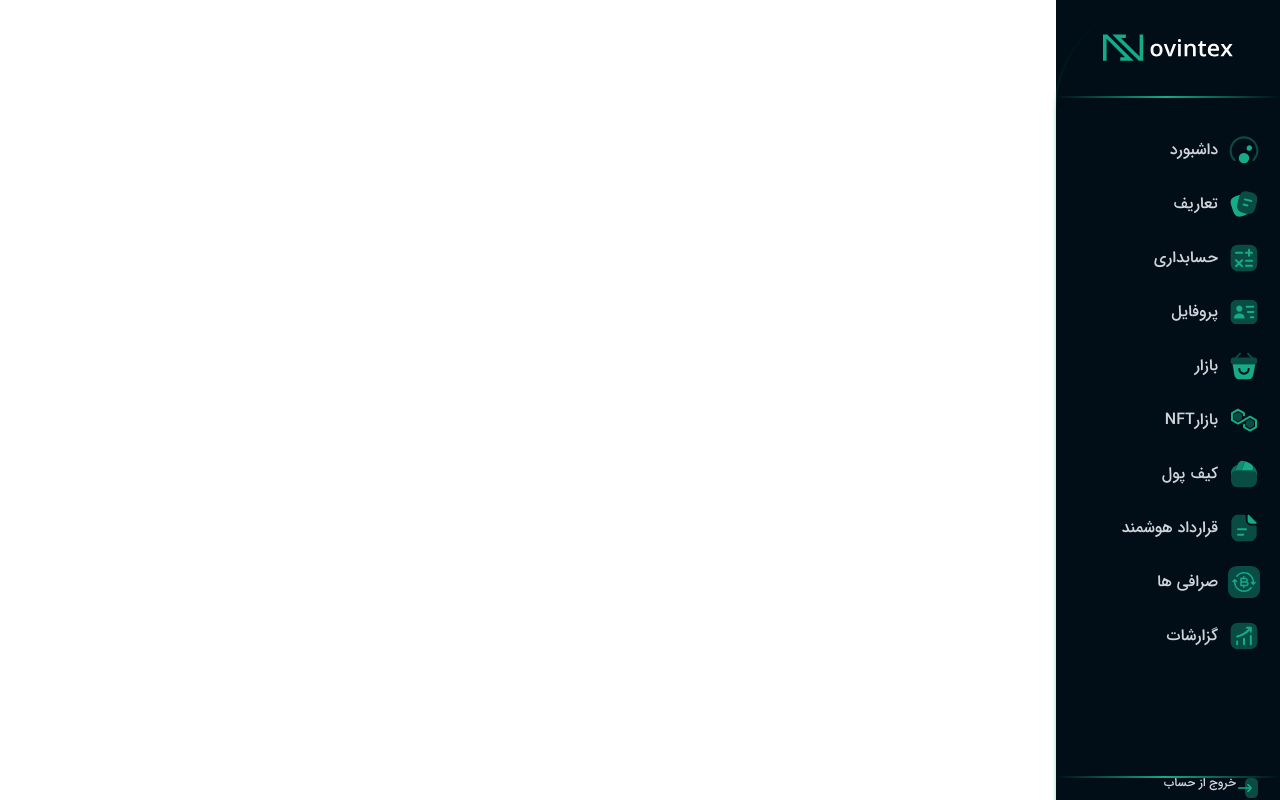
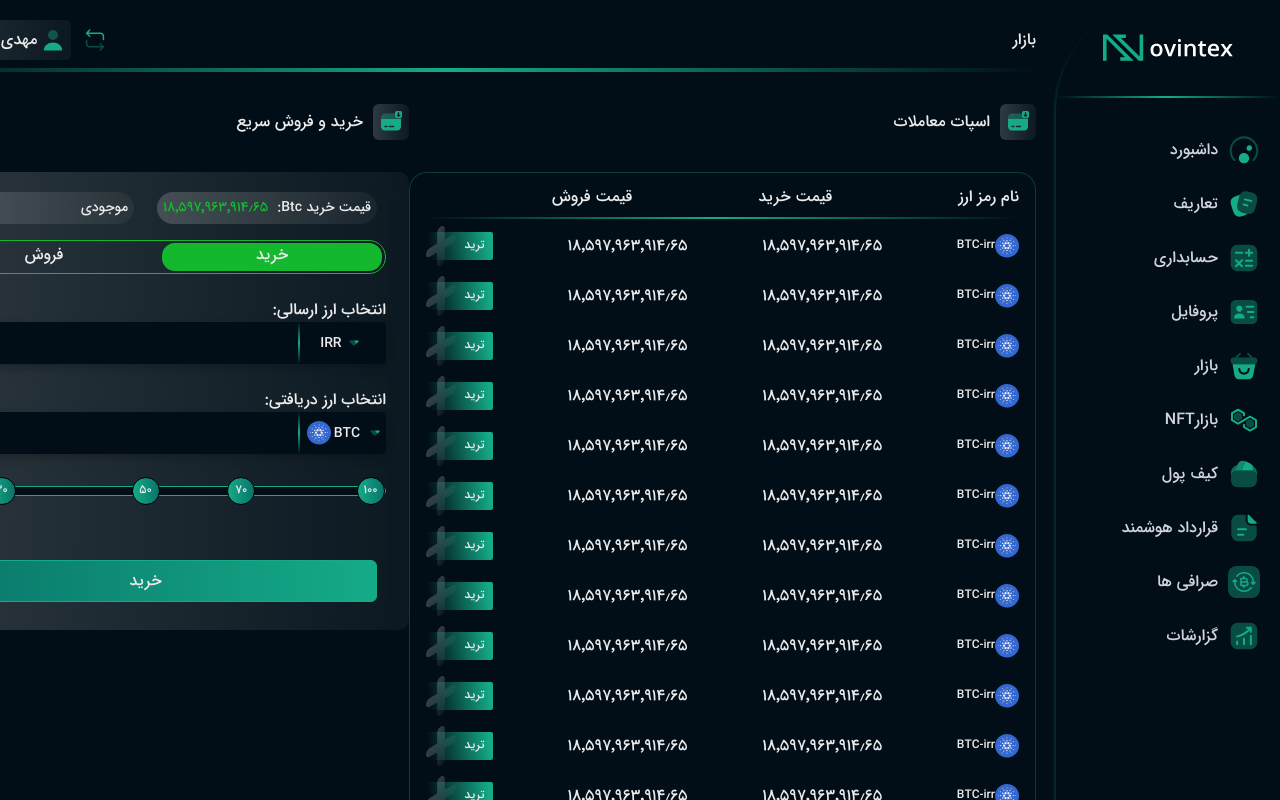
Before and after one commit to danyalbani240/dashboard, a Nuxt app: page /crypto-trade in a window 1280 px wide. Shown: the top 800 px of the page. Built offline with nearby package versions, Linux system fonts and the light colour scheme.

Commit message:
crypto wallet trade Created

```diff
--- /dev/null
+++ b/components/TheFastTradeForm.vue
@@ -0,0 +1,174 @@
+<template>
+  <div class="mt-8">
+    <base-part-header :address="'insidereport'" headName="خرید و فروش سریع" />
+
+    <div class="fast-form mt-8 pt-5 px-8 flex flex-col items-center">
+      <div class="flex flex-row-reverse w-full text-sm justify-between">
+        <div
+          class="bg-gray-gr flex items-center justify-between px-1.5"
+          dir="rtl"
+        >
+          <span dir="rtl">قیمت خرید Btc:</span>
+          <span style="color: #14b82e">۱۸٬۵۹۷٬۹۶۳٬۹۱۴٫۶۵ </span>
+        </div>
+        <div
+          dir="rtl"
+          class="bg-gray-gr flex items-center justify-between px-1.5"
+        >
+          <span dir="rtl">موجودی</span>
+          <span>0 ریال</span>
+        </div>
+      </div>
+      <div class="buy-sell-switch mt-4 flex flex-row-reverse items-center">
+        <div class="buy-button text-center">خرید</div>
+        <div class="sell-button text-center mr-2">فروش</div>
+      </div>
+      <div class="flex flex-col mt-6">
+        <p dir="rtl">انتخاب ارز ارسالی:</p>
+        <div class="flex flex-row-reverse crypto-send bg-primary">
+          <div
+            class="h-full flex justify-evenly px-6 cursor-pointer items-center"
+          >
+            <span class="mr-1">IRR</span>
+            <img src="../assets/images/downArrow.svg" />
+          </div>
+        </div>
+      </div>
+      <div class="flex flex-col mt-6">
+        <p dir="rtl">انتخاب ارز دریافتی:</p>
+        <div class="flex flex-row-reverse crypto-send bg-primary">
+          <div
+            class="h-full flex justify-evenly pl-2 cursor-pointer items-center"
+          >
+            <img src="../assets/images/cardano-ada.svg" alt="" />
+            <span class="mr-1">BTC</span>
+            <img src="../assets/images/downArrow.svg" />
+          </div>
+        </div>
+      </div>
+      <div class="relative progress-bar w-full mt-8 bg-primary rounded-full">
+        <div class="absolute">0</div>
+        <div class="absolute">20</div>
+        <div class="absolute">50</div>
+        <div class="absolute">70</div>
+        <div class="absolute">100</div>
+      </div>
+      <base-button :bGreen="true" class="w-full mt-16"><span class="text-Neutral-Gray">خرید</span></base-button>
+    </div>
+  </div>
+</template>
+
+<script>
+import BaseButton from "./Base/BaseButton.vue";
+export default {
+  components: { BaseButton },
+};
+</script>
+
+<style scoped>
+.fast-form {
+  width: 527px;
+  height: 458px;
+  background: linear-gradient(
+    91.44deg,
+    rgba(255, 255, 255, 0.18) 0%,
+    rgba(196, 196, 196, 0.06) 100%
+  );
+  backdrop-filter: blur(12px);
+  /* Note: backdrop-filter has minimal browser support */
+
+  border-radius: 10px;
+}
+.bg-gray-gr {
+  background-image: linear-gradient(
+    91.44deg,
+    rgba(255, 255, 255, 0.18) 0%,
+    rgba(196, 196, 196, 0.06) 100%
+  );
+  border-radius: 100px;
+  width: 220px;
+  height: 32px;
+}
+.buy-sell-switch {
+  width: 481px;
+  height: 34px;
+  border: 1px solid #14b82e;
+  border-radius: 17px;
+  padding-right: 3px;
+  padding-left: 3px;
+}
+.buy-button {
+  background-color: #14b82e;
+  border-radius: 13px;
+}
+.buy-button,
+.sell-button {
+  width: 220px;
+  height: 28px;
+}
+.crypto-send {
+  width: 481px;
+  height: 42px;
+  box-shadow: 0px 4px 10px rgba(0, 0, 0, 0.25);
+  border-radius: 4px;
+  font-size: 14px;
+}
+.crypto-send > :first-child {
+  width: 90px;
+  position: relative;
+}
+.crypto-send > :first-child::before {
+  height: 100%;
+  position: absolute;
+  content: "";
+  width: 2px;
+  background-image: linear-gradient(
+    0deg,
+    rgba(1, 14, 23, 0) 0%,
+    #15ab89 51.04%,
+    rgba(1, 14, 23, 0) 100%
+  );
+  left: 2px;
+}
+.progress-bar {
+  width: 480px;
+  height: 10px;
+}
+.progress-bar > div {
+  width: 28px;
+  height: 28px;
+  background: linear-gradient(91.44deg, #15ab89 0%, #09736a 100%);
+  border: 0.5px solid #000000;
+  border-radius: 50%;
+  display: flex;
+  justify-content: center;
+  align-items: center;
+  font-size: 12px;
+  line-height: 28px;
+}
+.progress-bar > div:nth-child(1) {
+  left: 0;
+  top: 50%;
+  transform: translate(-50%, -50%);
+}
+.progress-bar > div:nth-child(2) {
+  left: 20%;
+  top: 50%;
+  transform: translate(-50%, -50%);
+}
+.progress-bar > div:nth-child(3) {
+  left: 50%;
+  top: 50%;
+  transform: translate(-50%, -50%);
+}
+.progress-bar > div:nth-child(4) {
+  left: 70%;
+  top: 50%;
+  transform: translate(-50%, -50%);
+}
+.progress-bar > div:nth-child(5) {
+  right: 0;
+  top: 50%;
+  transform: translate(0%, -50%);
+}
+</style>
--- /dev/null
+++ b/components/TheSpotTrade.vue
@@ -0,0 +1,16 @@
+<template>
+  <div class="mt-8">
+    <base-part-header :address="'insidereport'" headName="اسپات معاملات" />
+
+    <the-trade-table />
+  </div>
+</template>
+
+<script>
+import TheTradeTable from "./TheTradeTable.vue";
+export default {
+  components: { TheTradeTable },
+};
+</script>
+
+<style></style>
--- /dev/null
+++ b/components/TheTradeTable.vue
@@ -0,0 +1,60 @@
+<template>
+  <div class="flex flex-col trade-table px-4 mt-8">
+    <div class="flex justify-between flex-row-reverse py-3 table-header">
+      <span>نام رمز ارز</span>
+      <span>قیمت خرید</span>
+      <span>قیمت فروش</span>
+      <span></span>
+    </div>
+    <div>
+      <the-trade-table-item />
+      <the-trade-table-item />
+      <the-trade-table-item />
+      <the-trade-table-item />
+      <the-trade-table-item />
+      <the-trade-table-item />
+      <the-trade-table-item />
+      <the-trade-table-item />
+      <the-trade-table-item />
+      <the-trade-table-item />
+      <the-trade-table-item />
+      <the-trade-table-item />
+      <the-trade-table-item />
+      <the-trade-table-item />
+      <the-trade-table-item />
+      <the-trade-table-item />
+    </div>
+  </div>
+</template>
+
+<script>
+import TheTradeTableItem from "./TheTradeTableItem.vue";
+export default {
+  components: { TheTradeTableItem },
+};
+</script>
+
+<style scoped>
+.table-header {
+  position: relative;
+}
+.trade-table {
+  width: 627px;
+  background-color: #010e17;
+  border: 1px solid rgba(21, 171, 137, 0.3);
+  border-radius: 18px;
+}
+.table-header::after {
+  position: absolute;
+  content: "";
+  width: 100%;
+  height: 2px;
+  bottom: 2px;
+  background-image: linear-gradient(
+    270deg,
+    #010e17 0%,
+    #15ab89 51.04%,
+    #010e17 100%
+  );
+}
+</style>
--- /dev/null
+++ b/components/TheTradeTableItem.vue
@@ -0,0 +1,34 @@
+<template>
+  <div class="flex flex-row-reverse table-item items-center justify-between">
+    <div class="flex flex-row-reverse items-center">
+      <span><img src="../assets/images/cardano-ada.svg" /></span>
+      <span class="text-xs">BTC-irr</span>
+    </div>
+    <div>۱۸٬۵۹۷٬۹۶۳٬۹۱۴٫۶۵</div>
+    <div>۱۸٬۵۹۷٬۹۶۳٬۹۱۴٫۶۵</div>
+    <div class="flex flex-row-reverse trade-button items-center">
+      <span class="text-center text-xs flex-1">ترید</span>
+      <img class="relative" src="../assets/images/trade-button.svg" alt="" />
+    </div>
+  </div>
+</template>
+
+<script>
+export default {};
+</script> flex-1
+
+<style scoped>
+.table-item {
+  height: 50px;
+}
+.trade-button {
+  width: 67px;
+  height: 28px;
+  background: linear-gradient(
+    81.72deg,
+    rgba(31, 42, 50, 0) 6.35%,
+    #15ab88 93.65%
+  );
+  border-radius: 2px;
+}
+</style>
--- /dev/null
+++ b/pages/crypto-trade/index.vue
@@ -0,0 +1,19 @@
+<template>
+  <div class="bg-primary w-full text-Neutral-Gray p-5">
+    <base-dashboard-header :pageName="'بازار'" />
+    <div class="flex w-full flex-row-reverse justify-between">
+      <the-spot-trade />
+      <the-fast-trade-form />
+    </div>
+  </div>
+</template>
+
+<script>
+import TheFastTradeForm from "~/components/TheFastTradeForm.vue";
+import TheSpotTrade from "~/components/TheSpotTrade.vue";
+export default {
+  components: { TheSpotTrade, TheFastTradeForm },
+};
+</script>
+
+<style></style>
```
Also changed, not shown: assets/images/cardano-ada.svg (added), assets/images/downArrow.svg (added).
